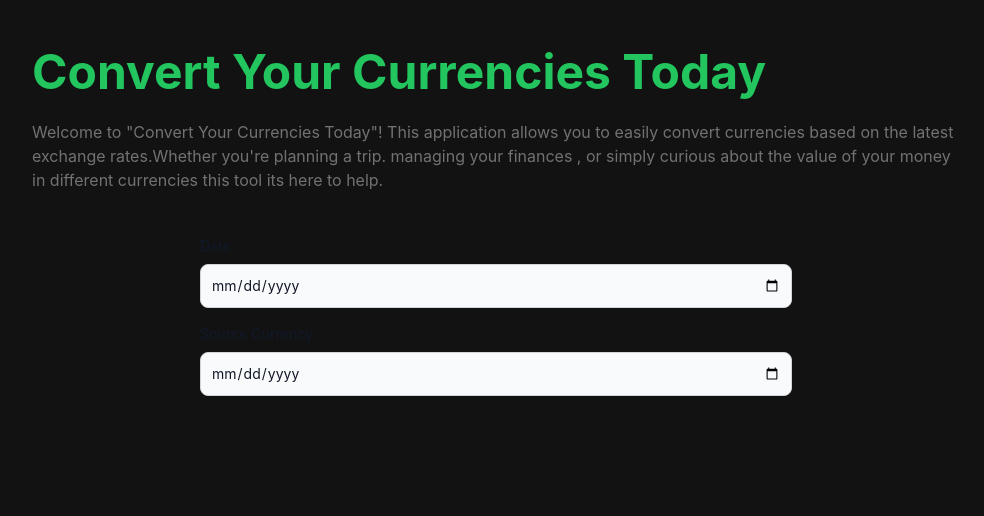
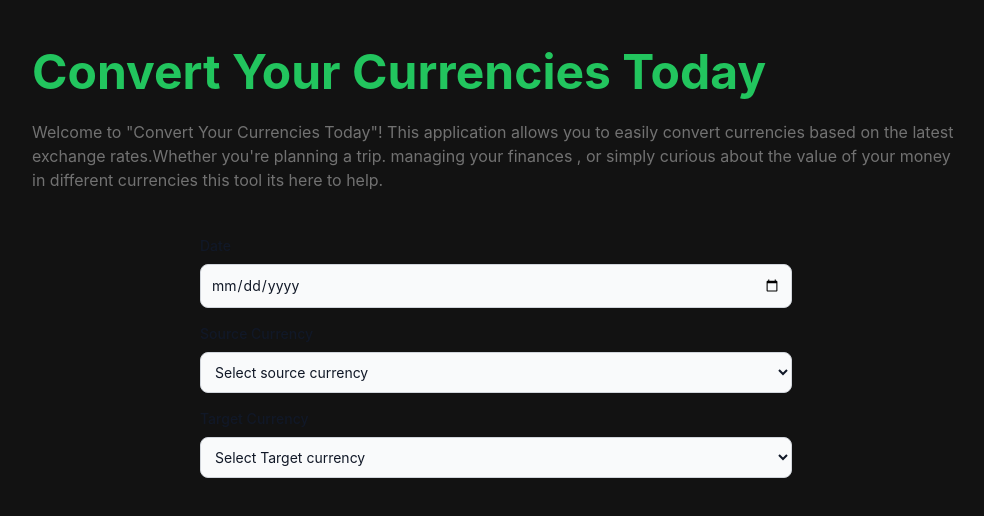
Before and after one commit to JanithNanayakkaraSE0612/Currency_App_MERN_Stack, a React (Create React App) app in the folder client/: page / in a window 1280 px wide. Shown: the top 516 px of the page, without its empty margins (144-1128 px from the left). Built offline with nearby package versions, Linux system fonts and the light colour scheme.

Commit message:
Select Targeet Currency and Option value added

```diff
--- a/client/src/pages/MainPage.js
+++ b/client/src/pages/MainPage.js
@@ -23,10 +23,21 @@
   </div>
   <div className="mb-4">
     <label htmlFor="" className="block mb-2 text-sm font-medium text-gray-900 dark:text-white">Source Currency</label>
-    <input type="date" id="" className="bg-gray-50 border border-gray-300 text-gray-900 text-sm rounded-lg focus:ring-green-500
+      <select name='' id='' className="bg-gray-50 border border-gray-300 text-gray-900 text-sm rounded-lg focus:ring-green-500
      focus:border-green-500 block w-full p-2.5 dark:bg-gray-700
       dark:border-gray-600 dark:placeholder-gray-400 dark:text-white
-       dark:focus:ring-green-500 dark:focus:border-green-500"  required/>
+       dark:focus:ring-green-500 dark:focus:border-green-500 " >
+        <option value="">Select source currency</option>
+       </select>
+  </div>
+  <div className="mb-4">
+    <label htmlFor="" className="block mb-2 text-sm font-medium text-gray-900 dark:text-white">Target Currency</label>
+      <select name='' id='' className="bg-gray-50 border border-gray-300 text-gray-900 text-sm rounded-lg focus:ring-green-500
+     focus:border-green-500 block w-full p-2.5 dark:bg-gray-700
+      dark:border-gray-600 dark:placeholder-gray-400 dark:text-white
+       dark:focus:ring-green-500 dark:focus:border-green-500 " >
+        <option value="">Select Target currency</option>
+       </select>
   </div>
           </form>
         </section>
```
